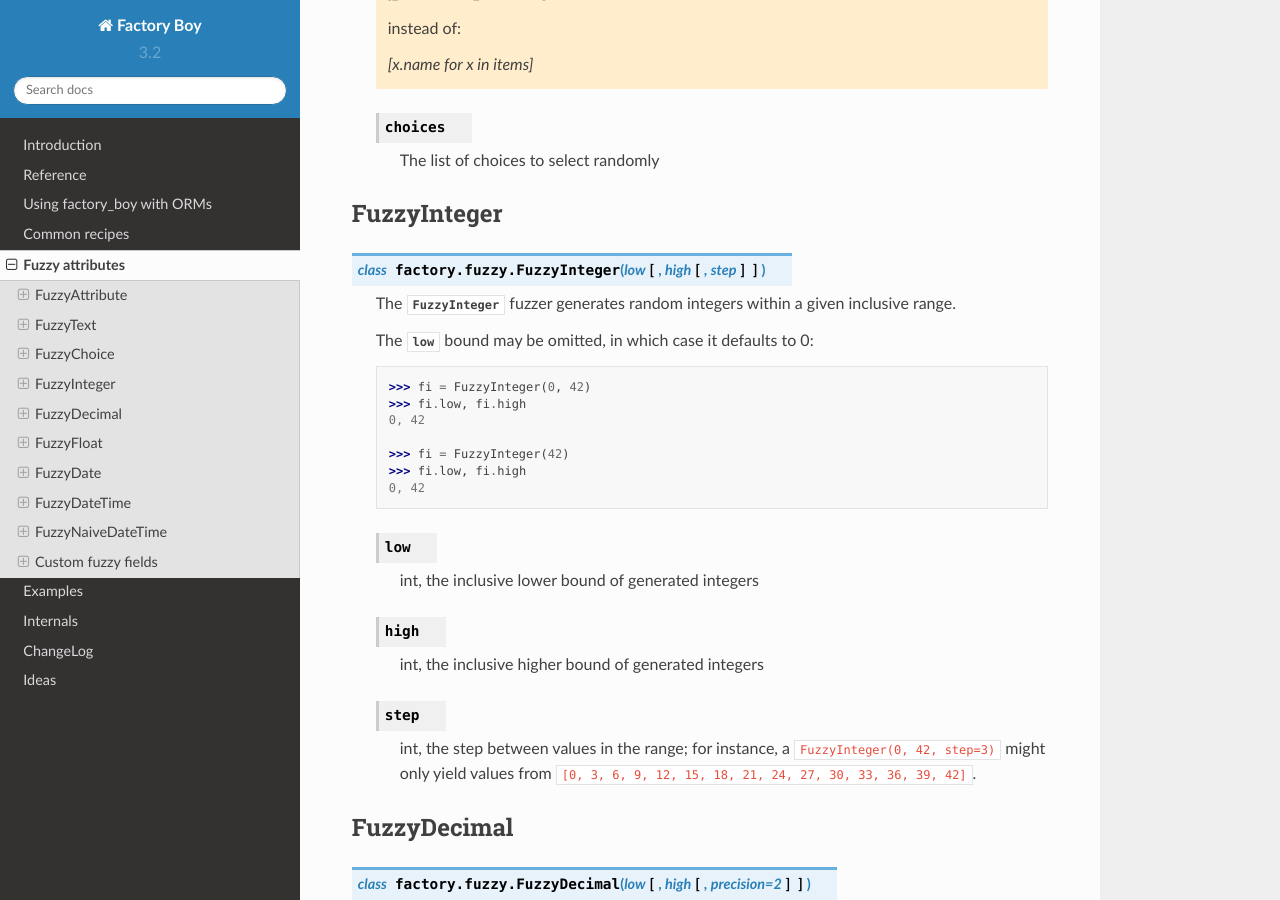
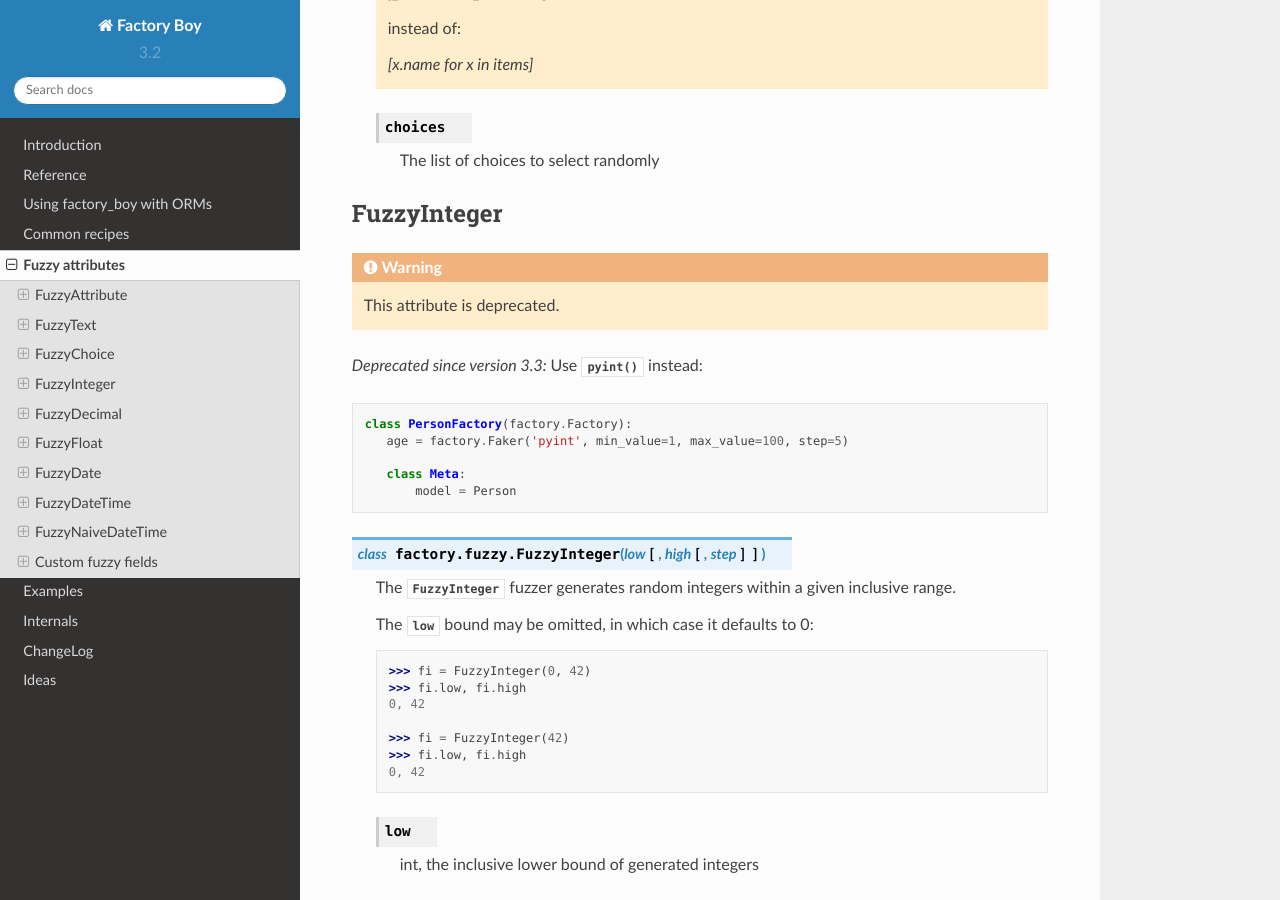
Before and after one commit to FactoryBoy/factory_boy, a Sphinx documentation site: the page built from docs/fuzzy.rst, in a window 1280 px wide and 900 px high, scrolled down 1644 px. Built offline with Sphinx 7.4.7 and the Read the Docs theme 2.0.0, drawn with Linux system fonts in a browser that asks for light colours.

Commit message:
Deprecate FuzzyInteger in favor of pyint

```diff
--- a/docs/conf.py
+++ b/docs/conf.py
@@ -84,6 +84,10 @@ intersphinx_mapping = {
         'https://docs.djangoproject.com/en/dev/',
         'https://docs.djangoproject.com/en/dev/_objects/',
     ),
+    'faker': (
+        'https://faker.readthedocs.io/en/master/',
+        'https://faker.readthedocs.io/en/master/objects.inv',
+    ),
     'sqlalchemy': (
         'https://docs.sqlalchemy.org/en/latest/',
         'https://docs.sqlalchemy.org/en/latest/objects.inv',
--- a/docs/fuzzy.rst
+++ b/docs/fuzzy.rst
@@ -91,6 +91,19 @@ FuzzyChoice
 
 FuzzyInteger
 ------------
+
+.. warning:: This attribute is deprecated.
+
+.. deprecated:: 3.3
+   Use :meth:`~faker.providers.python.Provider.pyint` instead:
+
+   .. code-block:: python
+
+      class PersonFactory(factory.Factory):
+         age = factory.Faker('pyint', min_value=1, max_value=100, step=5)
+
+         class Meta:
+             model = Person
 
 .. class:: FuzzyInteger(low[, high[, step]])
 
```
Also changed, not shown: docs/changelog.rst (+10 -0 lines), 2 other files.
